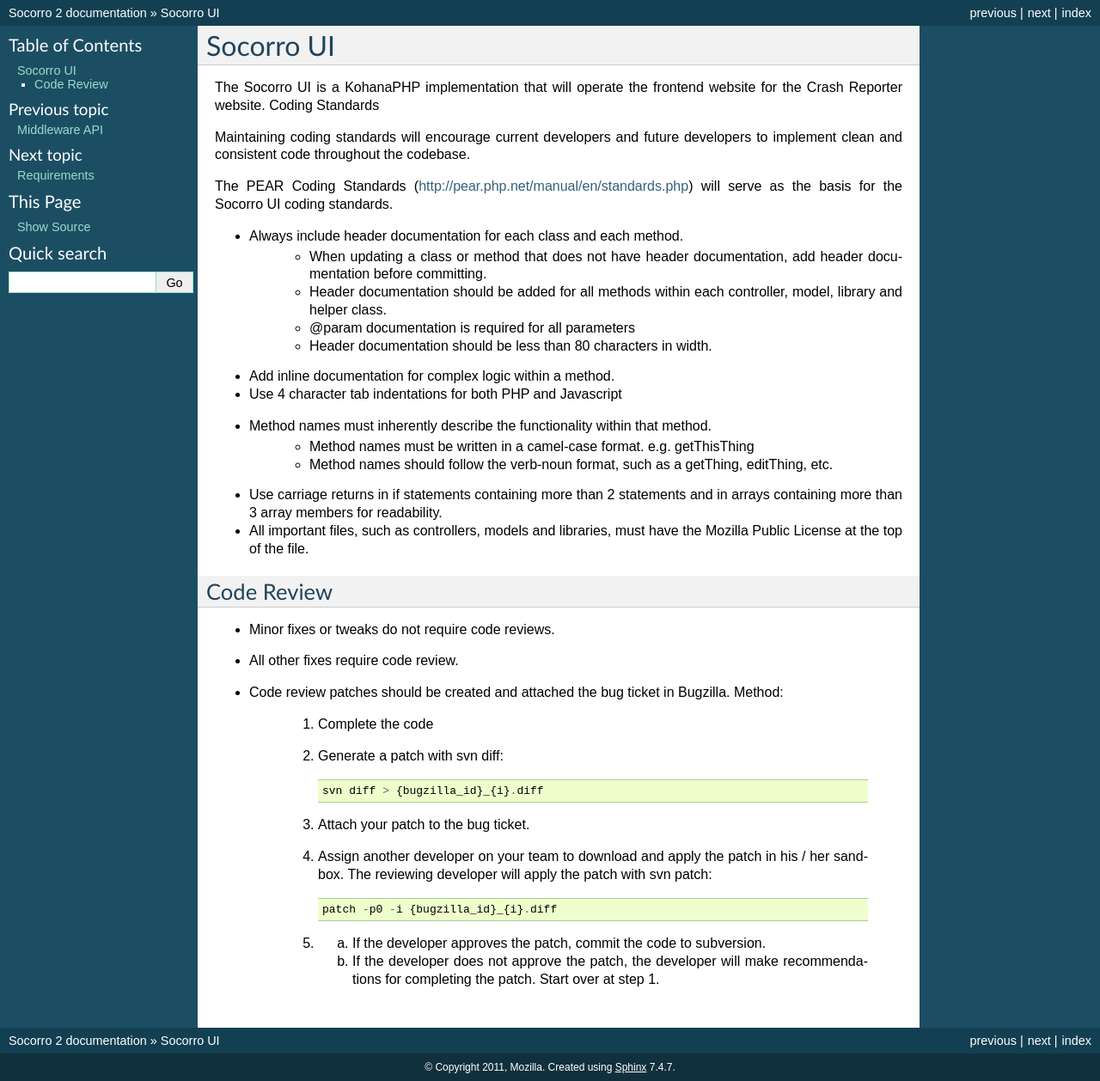
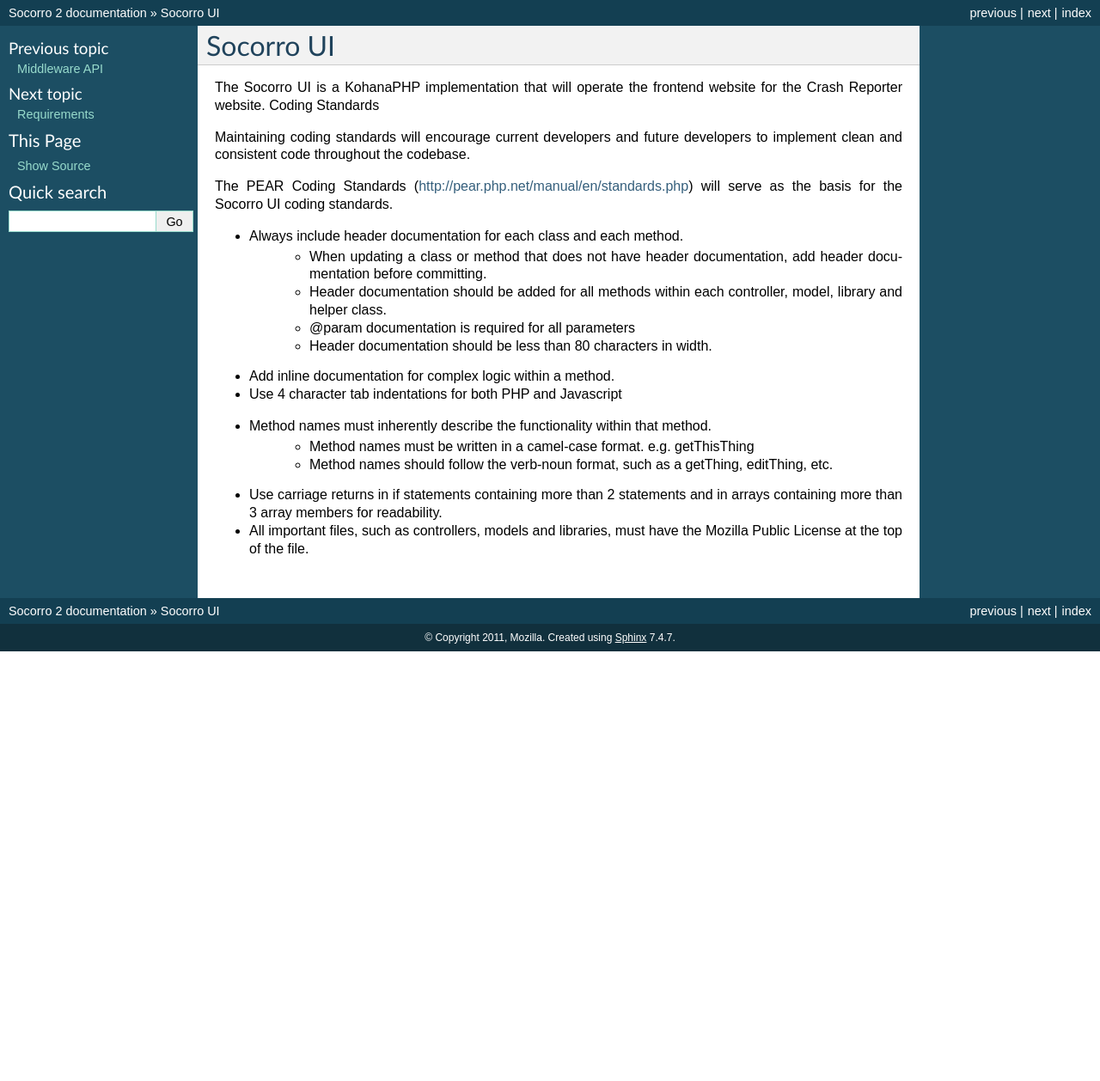
Before and after one commit to mozilla/socorro-docs, a Sphinx documentation site: the page built from docs/ui.rst, in a window 1280 px wide. Shown: the whole page at 86% size. Built offline with Sphinx 7.4.7, drawn with Linux system fonts in a browser that asks for light colours; after the commit the page ends 900 px from its top, so only the background shows below that.

Commit message:
remove code review section, not unique to UI

```diff
--- a/docs/ui.rst
+++ b/docs/ui.rst
@@ -35,31 +35,3 @@
   readability.
 * All important files, such as controllers, models and libraries,
   must have the Mozilla Public License at the top of the file.
-
-Code Review
------------
-
-* Minor fixes or tweaks do not require code reviews.
-* All other fixes require code review.
-* Code review patches should be created and attached the bug
-  ticket in Bugzilla.
-  Method:
-
-    1. Complete the code
-    2. Generate a patch with svn diff::
-
-          svn diff > {bugzilla_id}_{i}.diff
-
-    3. Attach your patch to the bug ticket.
-    4. Assign another developer on your team
-       to download and apply the patch in his / her sandbox. The
-       reviewing developer will apply the patch with svn patch::
-
-         patch -p0 -i {bugzilla_id}_{i}.diff
-
-    5.
-      a. If the developer approves the patch, commit the code to
-         subversion.
-      b. If the developer does not approve the patch, the
-         developer will make recommendations for completing the patch.
-         Start over at step 1.
```
